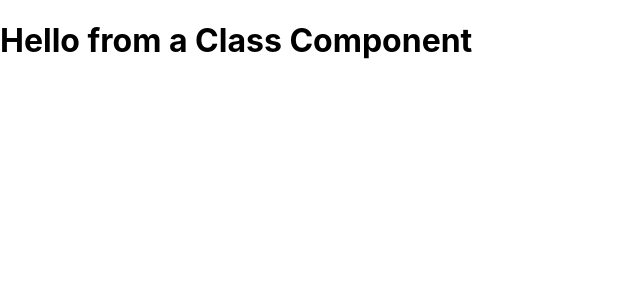
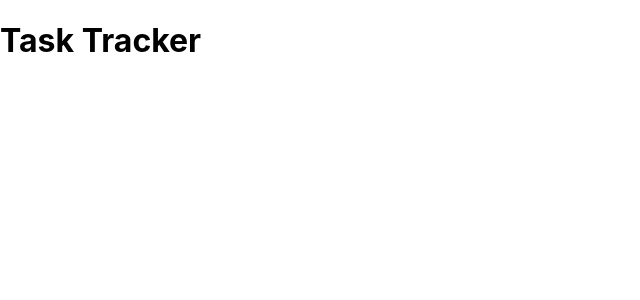
Before and after one commit to rowah/task-tracker-react, a React (Create React App) app: page / in a window 1280 px wide. Shown: the top 300 px of the page, without its empty margins (0-640 px from the left). Built offline with nearby package versions, Linux system fonts and the light colour scheme.

Commit message:
switches back to function component

```diff
--- a/src/App.js
+++ b/src/App.js
@@ -1,13 +1,6 @@
-//if we use class component instead of a function component
-import React from "react";
 import Header from "./components/Header";
-// function App() {
-//   return <Header />;
-// }
-class App extends React.Component {
-  render() {
-    return <h1>Hello from a Class Component</h1>;
-  }
+function App() {
+  return <Header />;
 }
 
 export default App;
```
